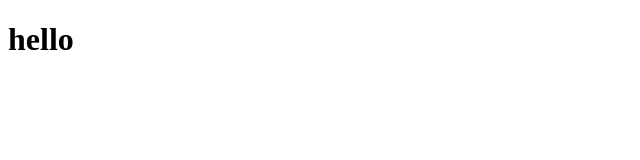
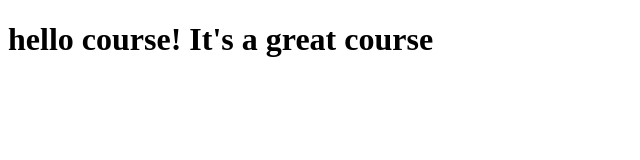
Before and after one commit to lilingliang/coursera-test, a plain HTML site: page site/index.html in a window 1280 px wide. Shown: the whole page, without its empty margins (0-640 px from the left). Drawn offline with Linux system fonts and the light colour scheme.

Commit message:
Small addition to our page content.

```diff
--- a/site/index.html
+++ b/site/index.html
@@ -4,6 +4,6 @@
 	<title>Hello Coursera!</title>
 </head>
 <body>
-	<h1>hello</h1>
+	<h1>hello course! It's a great course</h1>
 </body>
 </html>
```
